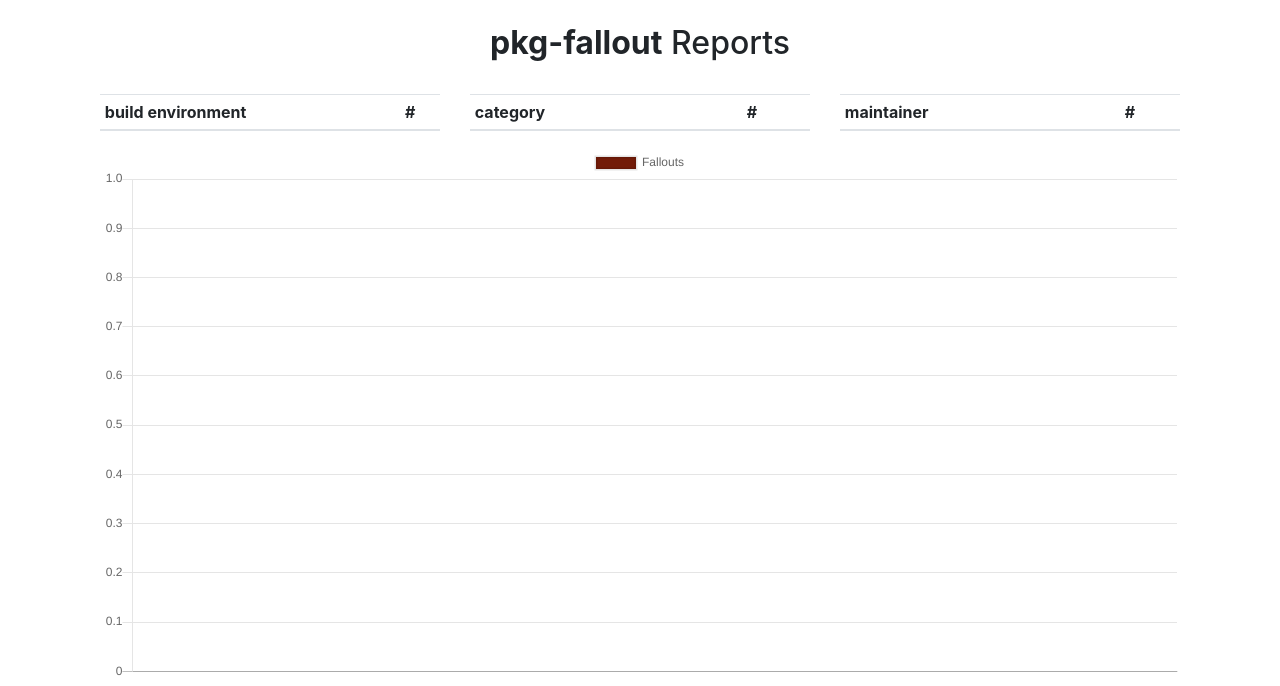
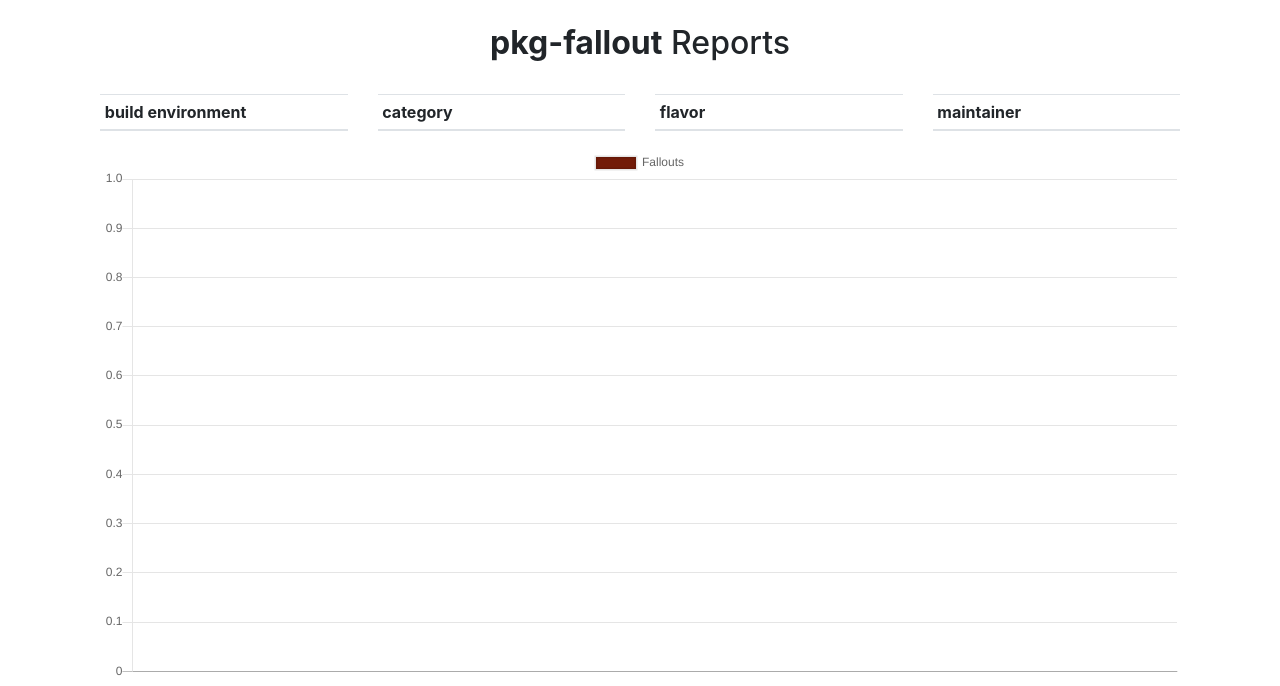
Before and after one commit to dbaio/portsfallout, a Django app: page / in a window 1280 px wide. Shown: the part 74-760 px from the top of the page. Run offline with Django 3.2, Linux system fonts and the light colour scheme; tables that the repository leaves empty hold one stand-in row (values such as "Sample post"); lists and menus that the app fills with data are empty; some libraries are stand-ins or nearby versions.

Commit message:
Add flavors support

```diff
--- a/ports/models.py
+++ b/ports/models.py
@@ -61,6 +61,7 @@ class Fallout(models.Model):
     build_url = models.URLField()
     report_url = models.URLField()
     server = models.CharField(max_length=48, blank=True)
+    flavor = models.CharField(max_length=24, blank=True)
 
     def __str__(self):
         # head-arm64-default | net/findomain
--- a/ports/templates/ports/dashboard.html
+++ b/ports/templates/ports/dashboard.html
@@ -40,12 +40,12 @@
   </div>
 
   <div class="row">
-    <div class="col-md-4" align="center">
+    <div class="col-md-3" align="center">
       <table class="table table-sm table-striped">
         <thead>
           <tr>
             <th>build environment</th>
-            <th>#</th>
+            <th></th>
           </tr>
         </thead>
         <tbody>
@@ -58,12 +58,12 @@
         </tbody>
       </table>
     </div>
-    <div class="col-md-4" align="center">
+    <div class="col-md-3" align="center">
       <table class="table table-sm table-striped">
         <thead>
           <tr>
             <th>category</th>
-            <th>#</th>
+            <th></th>
           </tr>
         </thead>
         <tbody>
@@ -76,12 +76,30 @@
         </tbody>
       </table>
     </div>
-    <div class="col-md-4" align="center">
+    <div class="col-md-3" align="center">
+      <table class="table table-sm table-striped">
+        <thead>
+          <tr>
+            <th>flavor</th>
+            <th></th>
+          </tr>
+        </thead>
+        <tbody>
+        {% for flavor in fallout_flavor %}
+        <tr>
+          <td><a href="{% url 'ports:fallout' %}?flavor={{ flavor.flavor|urlencode:"" }}">{{ flavor.flavor }}</a></td>
+          <td>{{ flavor.total }}</td>
+        </tr>
+        {% endfor %}
+        </tbody>
+      </table>
+    </div>
+    <div class="col-md-3" align="center">
       <table class="table table-sm table-striped">
         <thead>
           <tr>
             <th>maintainer</th>
-            <th>#</th>
+            <th></th>
           </tr>
         </thead>
         <tbody>
--- a/ports/templates/ports/fallout_detail.html
+++ b/ports/templates/ports/fallout_detail.html
@@ -32,6 +32,10 @@
 			<td>{{fallout.category}}</td>
 		 </tr>
 		 <tr>
+			<td>Flavor:</td>
+			<td>{{fallout.flavor}}</td>
+		 </tr>
+		 <tr>
 			<td>Report date:</td>
 			<td>{{fallout.date}}</td>
 		 </tr>
--- a/ports/views.py
+++ b/ports/views.py
@@ -37,14 +37,17 @@ def dashboard(request):
 
     from_date = date.today() - timedelta(days=30)
 
-    fallout_cat = Fallout.objects.filter(date__gte=from_date).values('category').annotate(total=Count('category')).order_by('-total')
+    fallout_cat = Fallout.objects.filter(date__gte=from_date).values('category').annotate(total=Count('category')).order_by('-total')[:20]
     context['fallout_cat'] = fallout_cat
 
-    fallout_env = Fallout.objects.filter(date__gte=from_date).values('env').annotate(total=Count('env')).order_by('-total')
+    fallout_env = Fallout.objects.filter(date__gte=from_date).values('env').annotate(total=Count('env')).order_by('-total')[:20]
     context['fallout_env'] = fallout_env
 
     fallout_main = Fallout.objects.filter(date__gte=from_date).values('maintainer').annotate(total=Count('maintainer')).order_by('-total')[:20]
     context['fallout_main'] = fallout_main
+
+    fallout_flavor = Fallout.objects.filter(date__gte=from_date).values('flavor').exclude(flavor__exact='').annotate(total=Count('flavor')).order_by('-total')[:20]
+    context['fallout_flavor'] = fallout_flavor
 
     fallout_count_recent = Fallout.objects.filter(date__gte=from_date).count()
     context['fallout_count_recent'] = fallout_count_recent
@@ -83,6 +86,7 @@ class FalloutListView(ListView):
         port = self.request.GET.get('port', '')
         env = self.request.GET.get('env', '')
         category = self.request.GET.get('category', '')
+        flavor = self.request.GET.get('flavor', '')
         categories = self.request.GET.getlist('categories')
 
         if IsRegex(maintainer):
@@ -108,6 +112,12 @@ class FalloutListView(ListView):
             else:
                 query.add(Q(category__iexact=category), Q.AND)
 
+        if flavor:
+            if IsRegex(flavor):
+                query.add(Q(flavor__iregex=flavor), Q.AND)
+            else:
+                query.add(Q(flavor__icontains=flavor), Q.AND)
+
         if categories:
             query.add(Q(port__categories__name__in=categories), Q.AND)
 
@@ -122,6 +132,7 @@ class FalloutListView(ListView):
         context['form_port'] = self.request.GET.get('port', '')
         context['form_env'] = self.request.GET.get('env', '')
         context['form_category'] = self.request.GET.get('category', '')
+        context['form_flavor'] = self.request.GET.get('flavor', '')
         context['form_categories'] = self.request.GET.getlist('categories')
         context['categories'] = Category.objects.all().order_by('name')
         return context
--- a/scripts/pkgfallout_scrapy_spider.py
+++ b/scripts/pkgfallout_scrapy_spider.py
@@ -85,5 +85,6 @@ class PkgfalloutScrapySpider(scrapy.Spider):
                 'last_committer': response.css('body pre a::text')[1].get(),
                 'log_url': response.css('body pre a::text')[2].get(),
                 'build_url': response.css('body pre a::text')[3].get(),
+                'flavor': response.css('body pre::text').re_first(r'FLAVOR=.*').split('=')[-1],
                 'report_url': response.url,
             }
```
Also changed, not shown: ports/templates/ports/fallout_list.html (+13 -1 lines), ports/templates/ports/port_detail.html (+9 -1 lines), scripts/import-scrapy.py (+8 -2 lines), ports/migrations/0003_fallout_flavor.py (added), 1 other file.
